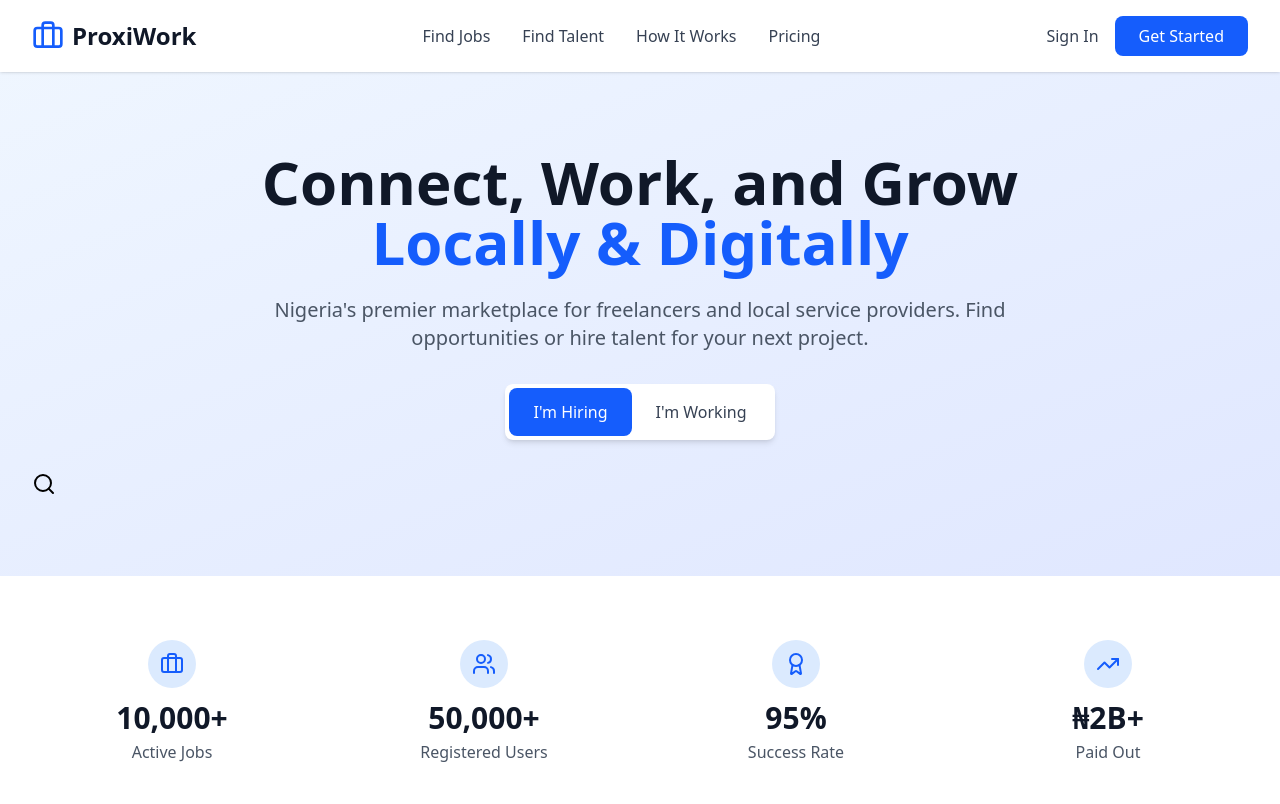
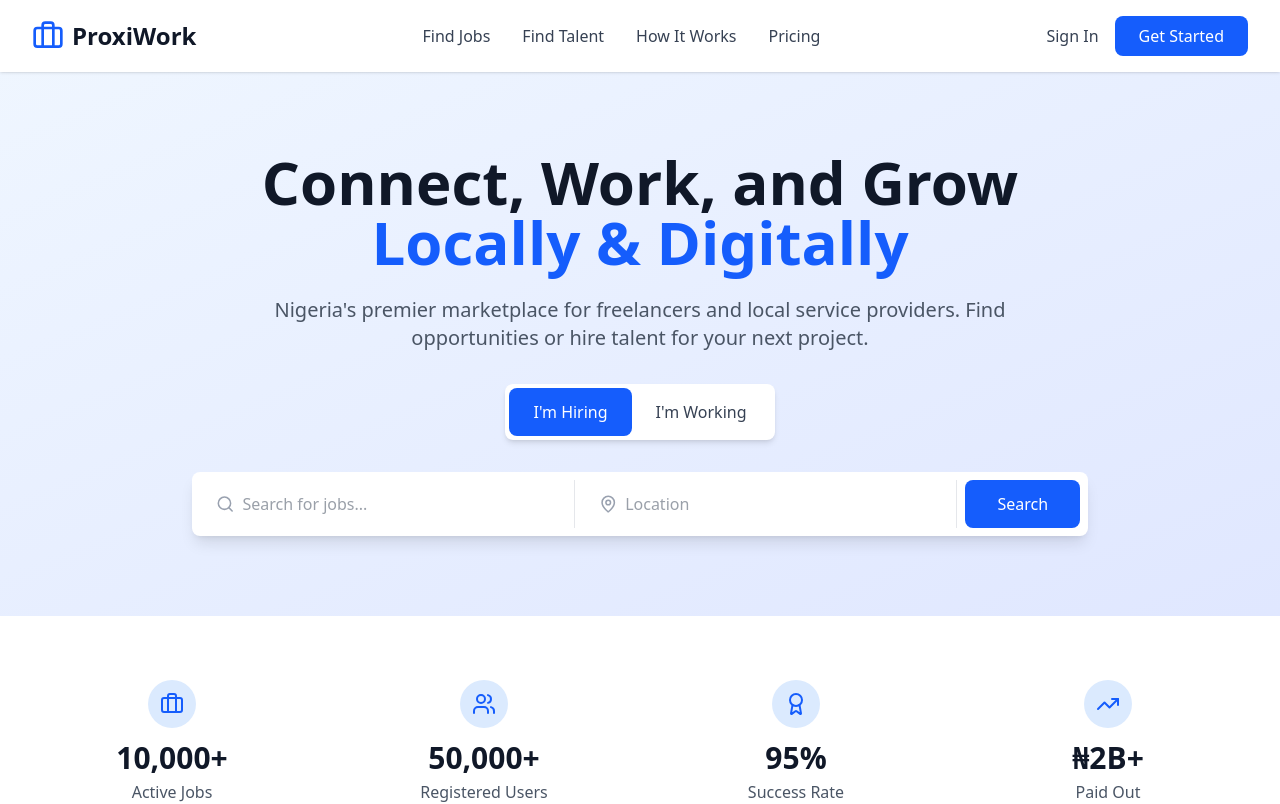
Before and after one commit to Torres0407/ProxiWork, a React (Vite) app: page / in a window 1280 px wide. Shown: the top 804 px of the page. Built offline with nearby package versions, Linux system fonts and the light colour scheme.

Commit message:
SearchBar

```diff
--- a/src/LandingPageComponents/HeroSection.jsx
+++ b/src/LandingPageComponents/HeroSection.jsx
@@ -1,4 +1,4 @@
-import { Search } from "lucide-react";
+import SearchBar from "../Components/SearchBar";
 
 export default function HeroSection({ userType, onUserTypeChange }) {
   return (
@@ -41,7 +41,7 @@
           </div>
 
           {/* Search Bar */}
-          <Search usertype={userType} />
+          <SearchBar usertype={userType} />
         </div>
       </div>
     </section>
```
